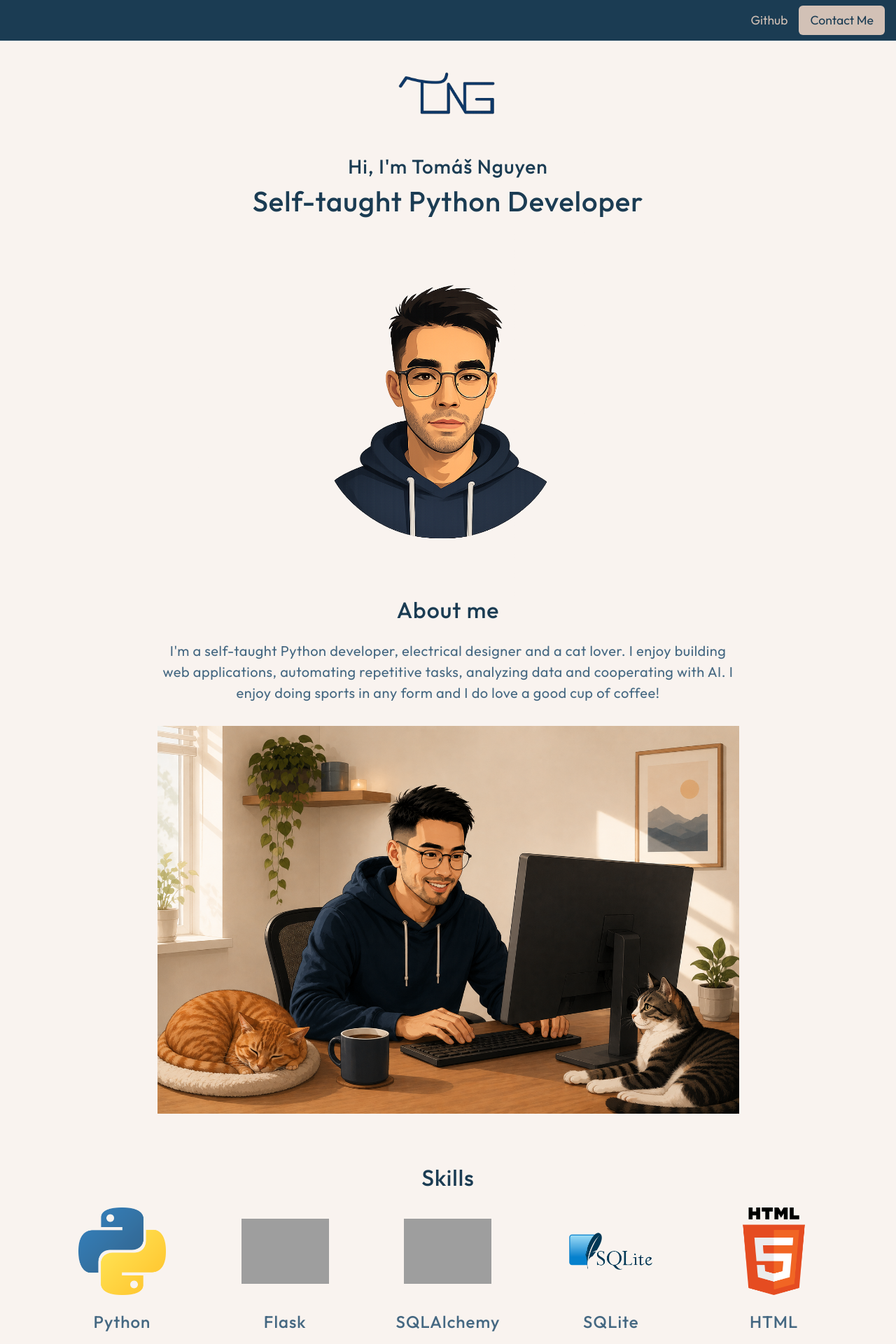
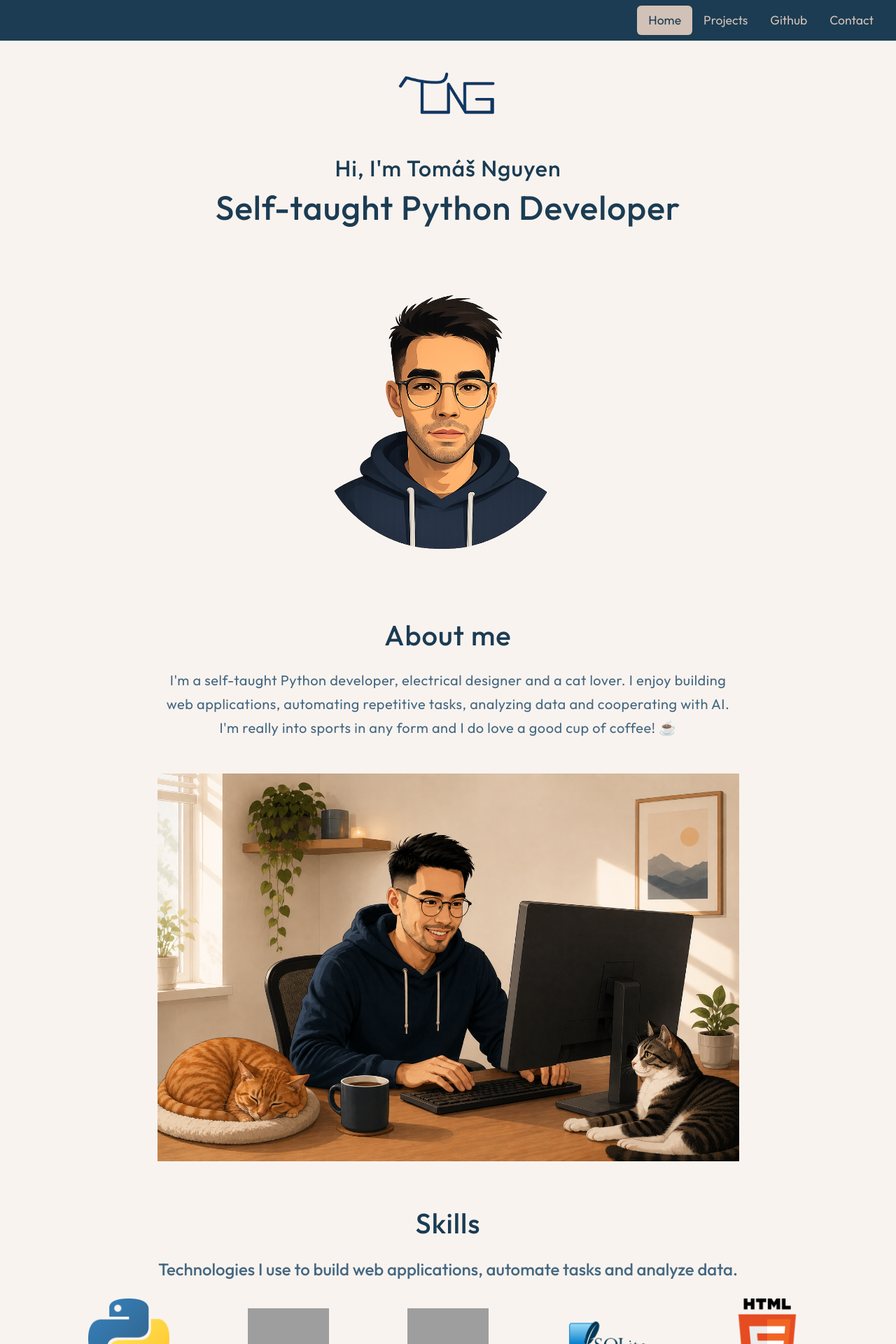
Before and after one commit to NugyTomas/portfolio-website, a Flask app: page / in a window 1280 px wide. Shown: the top 1920 px of the page at 70% size. Run offline with Flask 3, Linux system fonts and the light colour scheme; grey boxes are pictures that could not be loaded.

Commit message:
Modify CSS, responsivity, refactor overall

```diff
--- a/main.py
+++ b/main.py
@@ -66,12 +66,12 @@ def inject_year():
 def home():
     projects = db.session.execute(db.select(Project)).scalars().all()
     skills = db.session.execute(db.select(Skill)).scalars().all()
-    return render_template("index.html", navbar="contact", projects=projects, skills=skills)
+    return render_template("index.html", projects=projects, skills=skills)
 
 @app.route('/all_projects')
 def all_projects():
     projects = db.session.execute(db.select(Project)).scalars().all()
-    return render_template("projects.html", navbar="completed", projects=projects)
+    return render_template("projects.html", projects=projects)
 
 
 @app.route("/contact", methods=["GET", "POST"])
@@ -82,11 +82,11 @@ def contact():
         if send_email(data):
             return redirect(url_for("contact", sent=1))
 
-        return render_template("contact.html", navbar="home", show_success=False, error=True
+        return render_template("contact.html", show_success=False, error=True
         )
 
     return render_template(
-        "contact.html", navbar="home", show_success=request.args.get("sent"), error=False
+        "contact.html", show_success=request.args.get("sent"), error=False
     )
 
 # =========================================
--- a/static/css/styles.css
+++ b/static/css/styles.css
@@ -15,6 +15,11 @@ body {
 h1, h2, h3, h4 {
     letter-spacing: 1px;
 }
+
+h2 {
+    font-size: clamp(2rem, 5vw + .8rem, 2.5rem);
+}
+
 
 /* =========================================
    NAVBAR
@@ -51,15 +56,22 @@ nav {
    HERO
 ========================================= */
 
-.hero {
-    min-height: calc(100vh - 80px);
-}
+
 
 .logo_img {
     max-width: 260px;
     width: 100%;
     height: auto;
 }
+
+.hero h1 {
+    font-size: clamp(2rem, 5vw + .8rem, 3rem);
+}
+
+.hero h3 {
+    font-size: clamp(1rem, 5vw + .8rem, 2rem);
+}
+
 
 .portrait_img {
     max-width: 800px;
@@ -78,29 +90,37 @@ nav {
 
 .about p {
     color: #456882;
-    font-size: 1.25rem;
+    font-size: clamp(1rem, 1vw + .8rem, 1.25rem);
     letter-spacing: 0.5px;
+    line-height: 1.7;
 
 }
 
 .workplace_img {
     max-width: 100%;
     height: auto;
+    margin: 1rem 0;
 }
 
 /* =========================================
     SKILLS
 ========================================= */
 .skill-img {
-    width: 125px;
-    height: 125px;
+    width: clamp(70px, 9vw, 125px);
+    height: clamp(70px, 9vw, 125px);
     object-fit: contain;
+    transition: transform .3s ease;
 }
 
-.skills h4 {
-    color: #456882;
+.skill-img:hover {
+    transform: scale(1.08);
 }
 
+.skills p {
+    color: #456882;
+    font-size: clamp(1.3rem, 1vw + .8rem, 1.5rem);
+    font-weight: 500;
+}
 
 /* =========================================
    PROJECTS CARDS
@@ -122,7 +142,11 @@ nav {
 }
 
 .card-img {
+    display: block;
+    width: 100%;
+    height: auto;
     transition: transform .4s ease;
+    object-fit: cover;
 }
 
 .card:hover .card-img {
@@ -140,6 +164,7 @@ nav {
     transition: opacity .3s ease;
     color: #F9F3EF;
     text-decoration: none;
+    padding:.5rem 1rem;
 }
 
 .card-image-container::after {
@@ -175,10 +200,10 @@ nav {
 .see-projects {
     text-decoration: none;
     color: #456882;
-    font-size: 1.5rem;
+    font-size: clamp(1.3rem, 1vw + .8rem, 1.8rem);
     font-weight: 600;
     position: relative;
-    transition: .3s;
+    transition: .3s ease;
 }
 
 .see-projects::after {
@@ -191,12 +216,12 @@ nav {
     background: #1B3C53;
     transform: scaleX(0);
     transform-origin: left;
-    transition: .3s;
+    transition: .3s ease;
 }
 
 .see-projects span {
     display: inline-block;
-    transition: .3s;
+    transition: .3s ease;
 }
 
 .see-projects:hover {
@@ -223,7 +248,7 @@ nav {
 }
 
 .TNG-logo-footer {
-    transition: transform .3s ease;;
+    transition: transform .3s ease;
 }
 
 .svg_logo:hover, .TNG-logo-footer:hover {
@@ -258,7 +283,7 @@ nav {
 
 .contact input:focus,
 .contact textarea:focus {
-    outline-offset: 10px;
+    outline-offset: 7px;
 }
 
 .contact button {
@@ -267,12 +292,13 @@ nav {
     border-radius: 12px;
     border: none;
     outline: 2px solid #456882;
-    transition: transform .4s;
+    transition: transform .4s ease;
     color: #1B3C53;
+
 }
 
 .contact button:hover {
-    transform: scale(1.1);
+    transform: scale(1.05);
 }
 
 .contact button span {
--- a/templates/base.html
+++ b/templates/base.html
@@ -24,17 +24,10 @@
 <!-- NAVBAR -->
 <nav class="fixed-top d-flex flex-wrap flex-row-reverse border-bottom">
     <ul class="nav nav-pills">
-        {% if navbar == "completed" %}
-        <li class="nav-item"><a href="{{ url_for('home')}}"  class="nav-link">Home</a></li>
-        {% endif %}
+        <li class="nav-item"><a href="{{ url_for('home')}}"  class="nav-link {% if request.endpoint == 'home' %}btn-contact{% endif %}">Home</a></li>
+        <li class="nav-item"><a href="{{ url_for('all_projects')}}"  class="nav-link {% if request.endpoint == 'all_projects' %}btn-contact{% endif %}">Projects</a></li>
         <li class="nav-item"><a href="https://github.com/NugyTomas" target="_blank" class="nav-link">Github</a></li>
-        {% if navbar == "contact" or navbar == "completed"%}
-        <li class="nav-item"><a href="{{ url_for('contact')}}" class="btn-contact nav-link" aria-current="page">Contact
-            Me</a>
-            {% elif navbar == "home" %}
-        <li class="nav-item"><a href="{{ url_for('home')}}" class="btn-contact nav-link" aria-current="page">Home</a>
-            {% endif %}
-        </li>
+        <li class="nav-item"><a href="{{ url_for('contact')}}" class="nav-link {% if request.endpoint == 'contact' %}btn-contact{% endif %}">Contact</a></li>
     </ul>
 </nav>
 
@@ -44,11 +37,11 @@
 </main>
 
 <!-- FOOTER -->
-<footer class="d-flex justify-content-center align-items-center py-1 border-top">
+<footer class="d-flex flex-column flex-md-row justify-content-center align-items-center py-1 border-top">
     <div class="col-md-4 ">
         <p class="mb-3 mb-md-0">© {{current_year}} Tomáš Nguyen</p>
     </div>
-    <a href="/" class="mb-3 mb-md-0" aria-label="TNG logo">
+    <a href="{{ url_for('home') }}" class="mb-3 mb-md-0" aria-label="Back to Home">
         <img src="{{ url_for('static', filename='assets/img/logos/logo.svg')}}" class="TNG-logo-footer" width="75" height="75">
     </a>
     <ul class="nav col-md-4 justify-content-end">
--- a/templates/contact.html
+++ b/templates/contact.html
@@ -23,8 +23,8 @@ Contact Me | Tomáš Nguyen
             I'm happy that you decided to get in touch with me!<br>Feel free to send me a message 💬.
         </h1>
         <div class="row justify-content-center">
-            <div class="col-md-8 col-lg-4">
-                <form action="{{ url_for('contact') }}" method="POST" class="d-flex flex-column">
+            <div class="col-md-8 col-xl-5">
+                <form action="{{ url_for('contact') }}" method="POST" class="d-flex flex-column" autocomplete="on">
                     <label for="name">Name</label>
                     <input type="text"
                            id="name"
--- a/templates/index.html
+++ b/templates/index.html
@@ -8,23 +8,23 @@ Tomáš Nguyen
 
 <!-- HERO -->
 
-<section class="hero ">
+<section class="hero mb-3">
     <div class="container">
         <div class="row justify-content-center">
             <div class="col-lg-9 col-md-10 text-center">
                 <img src="{{ url_for('static', filename='assets/img/logos/blue_logo.png') }}" alt="blue logo"
-                     class="logo_img" >
+                     class="logo_img">
                 <h3>Hi, I'm Tomáš Nguyen</h3>
                 <h1>Self-taught Python Developer</h1>
                 <img src="{{ url_for('static', filename='assets/img/my_portrait.png') }}" alt="my portrait"
-                     class="portrait_img" >
+                     class="portrait_img">
             </div>
         </div>
     </div>
 </section>
 
 <!-- ABOUT -->
-<section class="about mb-4">
+<section class="about">
     <div class="container">
         <div class="row justify-content-center">
             <div class="col-lg-9 col-md-10 text-center">
@@ -32,11 +32,11 @@ Tomáš Nguyen
                 <p class="pb-3">I'm a self-taught Python developer, electrical designer and a cat lover. I enjoy
                     building web
                     applications,
-                    automating repetitive tasks, analyzing data and cooperating with AI. I enjoy doing sports in any
+                    automating repetitive tasks, analyzing data and cooperating with AI. I'm really into sports in any
                     form and
                     I do
                     love a
-                    good cup of coffee!</p>
+                    good cup of coffee! ☕</p>
                 <img src="{{ url_for('static', filename='assets/img/workplace.png') }}"
                      alt="photo of me and cats working together" class="workplace_img">
             </div>
@@ -47,18 +47,21 @@ Tomáš Nguyen
 <!-- SKILLS -->
 <section class="skills mb-5">
     <div class="container">
-        <h2 class="text-center mb-4">Skills</h2>
-        <div class="row row-cols-2 row-cols-sm-3 row-cols-md-4 row-cols-lg-5 g-5">
+        <h2 class="text-center">Skills</h2>
+        <p class="text-center my-4">Technologies I use to build web applications, automate tasks and analyze data.</p>
+        <div class="row row-cols-2 row-cols-sm-3 row-cols-md-4 row-cols-lg-5 g-4 mb-3">
             {% for skill in skills %}
             <div class="col text-center">
                 <img src="{{ url_for('static', filename='assets/img/' + skill.image) }}"
                      alt="{{ skill.name }} logo"
                      class="skill-img mb-4">
-                <h4>{{ skill.name }}</h4>
+                <p>{{ skill.name }}</p>
             </div>
             {% endfor %}
         </div>
+
     </div>
+
 </section>
 
 <!-- PROJECTS -->
@@ -66,7 +69,7 @@ Tomáš Nguyen
     <div class="container">
         <h2 class="mb-4 text-center">Projects</h2>
         <div class="row row-cols-1 row-cols-sm-2 row-cols-md-3 g-4">
-            {% for project in projects: %}
+            {% for project in projects %}
             {% if project.featured_on_main_page %}
             <div class="col">
                 <div class="card shadow-sm">
```
